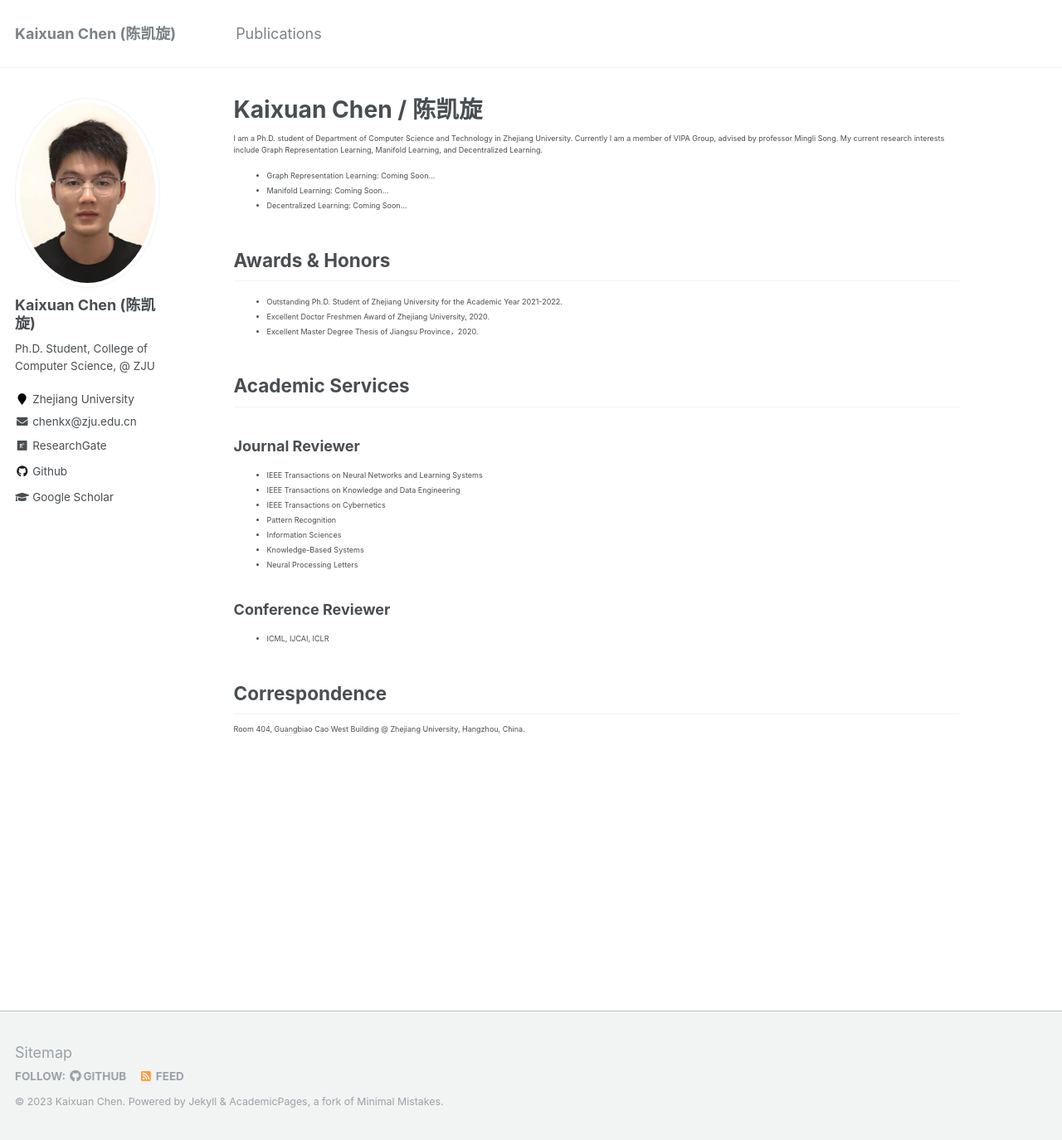
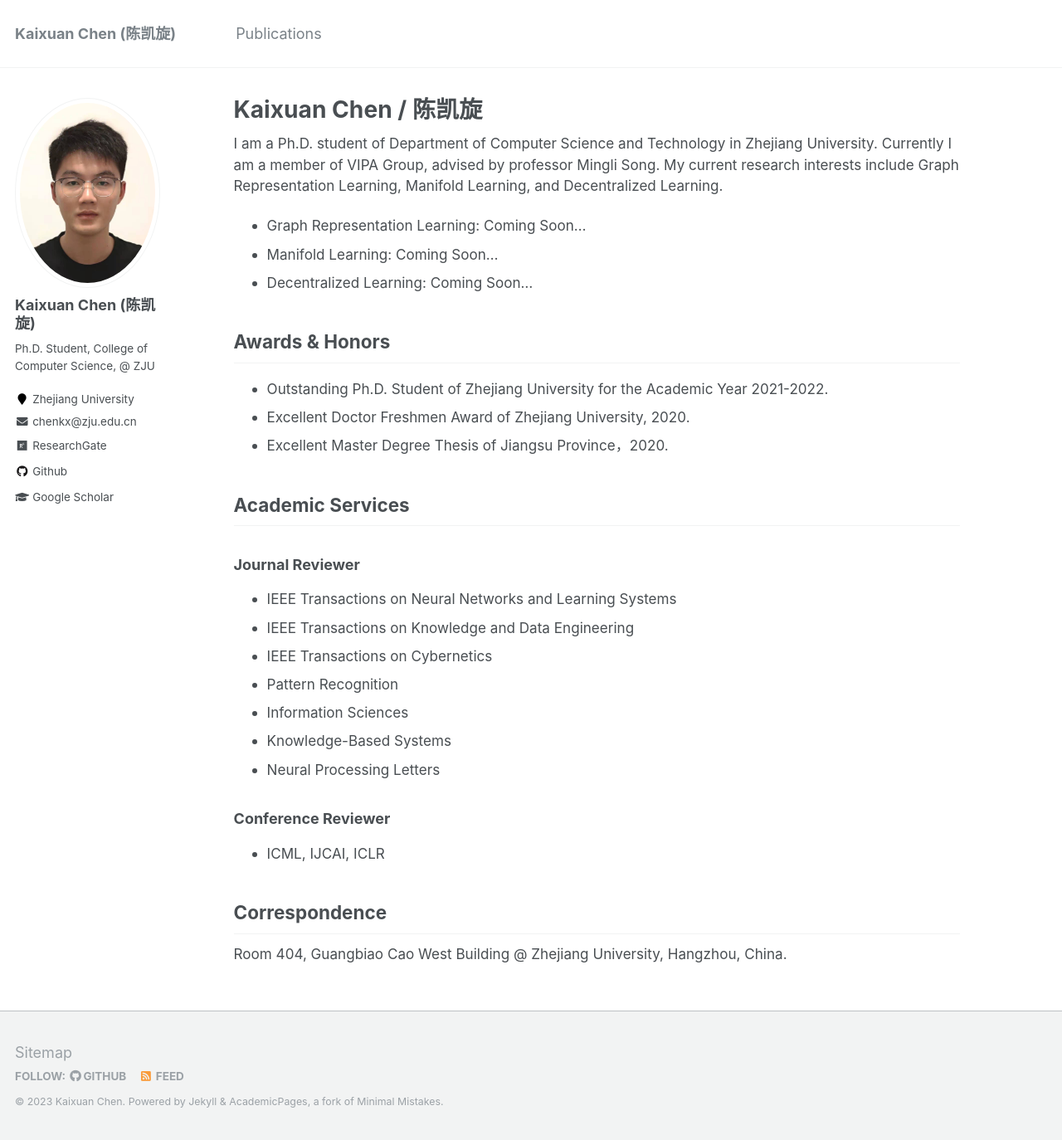
Before and after one commit to chenchkx/chenchkx.github.io, a Jekyll site: the page built from _pages/about.md, in a window 1280 px wide and 1374 px high. Shown: the whole window at 83% size. Built offline with Jekyll 4.4.1, drawn with Linux system fonts in a browser that asks for light colours.

Commit message:
update pub fontsize

```diff
--- a/_sass/_archive.scss
+++ b/_sass/_archive.scss
@@ -48,75 +48,14 @@
   }
 }
 
-
+/* remove border*/
 .page__content {
 
-  h2 {
-    padding-bottom: 0.5em;
-    border-bottom: 1px solid $border-color;
-  }
-
-  p, li, dl {
-    font-size: 0.5em;
-  }
-
-  /* paragraph indents */
-  p {
-    margin: 0 0 $indent-var;
-
-    /* sibling indentation*/
-    @if $paragraph-indent == true {
-      & + p {
-        text-indent: $indent-var;
-        margin-top: -($indent-var);
-      }
-    }
-  }
-
-  a {
-    text-decoration: underline;
-
-    &:hover {
-      text-decoration: underline;
-
-      img {
-        box-shadow: 0 0 10px rgba(#000, 0.25);
-      }
-    }
-  }
-
-  dt {
+  .archive__item-title {
     margin-top: 1em;
-    font-family: $sans-serif;
-    font-weight: bold;
-  }
-
-  dd {
-    margin-left: 1em;
-    font-family: $sans-serif;
-    font-size: $type-size-6;
-  }
-
-  .small {
-    font-size: $type-size-6;
-  }
-
-  /* blockquote citations */
-  blockquote + .small {
-    margin-top: -1.5em;
-    padding-left: 1.25rem;
+    border-bottom: none;
   }
 }
-
-
-/* remove border*/
-// .page__content {
-
-//   .archive__item-title {
-//     margin-top: 1em;
-//     border-bottom: none;
-//   }
-// }
 
 .archive__item-excerpt {
   margin-top: 0;
--- a/_sass/_page.scss
+++ b/_sass/_page.scss
@@ -56,7 +56,7 @@
   }
 
   p, li, dl {
-    font-size: 0.92em;
+    font-size: 0.95em;
   }
 
   /* paragraph indents */
```
